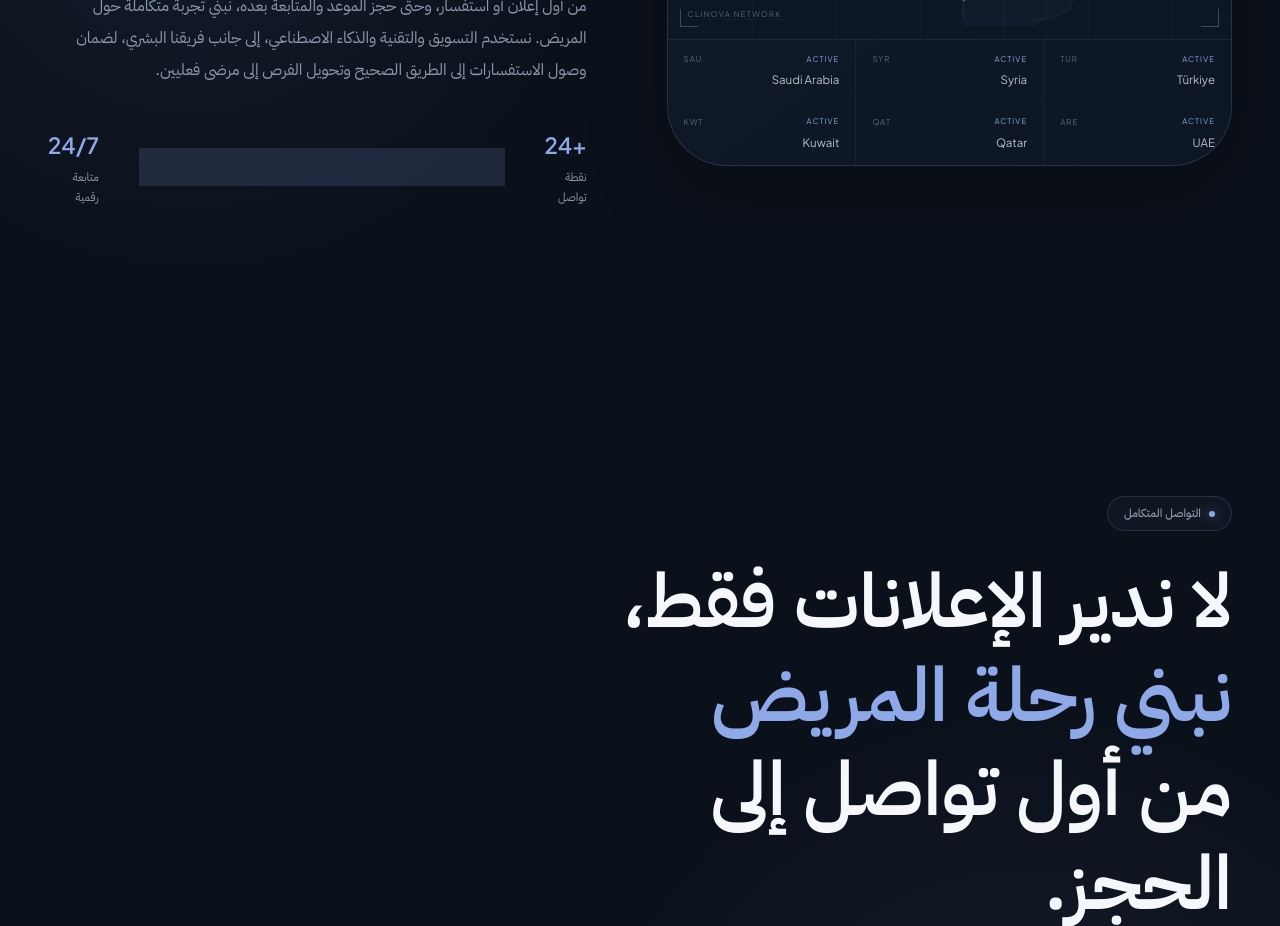
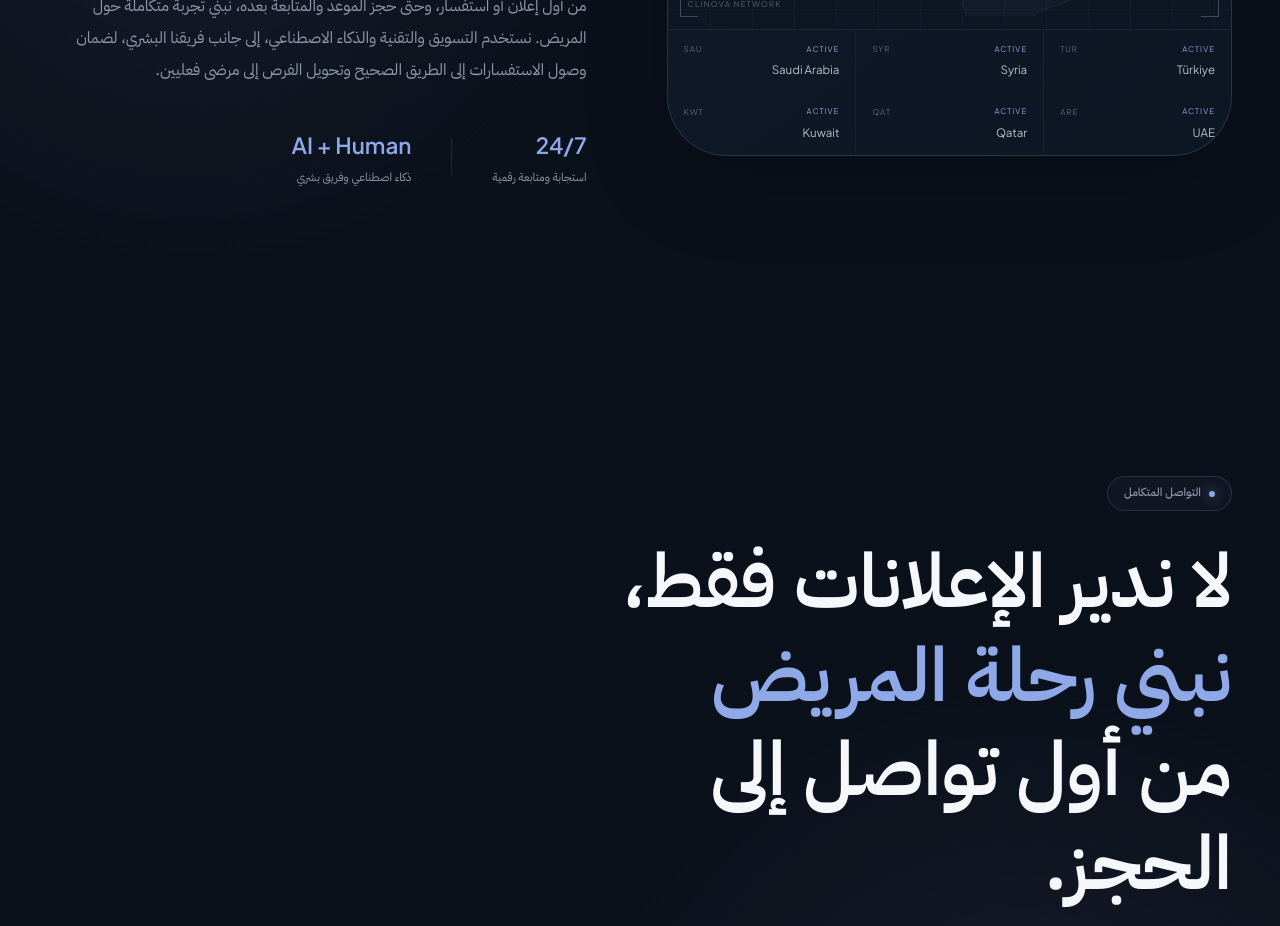
Before and after one commit to ibraham7/clinova, a React (Vite) app: page / in a window 1280 px wide. Shown: the part 3120-4046 px from the top of the page. Built offline with nearby package versions, Linux system fonts and the light colour scheme.

Commit message:
Update response and AI-human highlights and correct divider width

```diff
--- a/src/components/ReachSection/ReachSection.tsx
+++ b/src/components/ReachSection/ReachSection.tsx
@@ -542,14 +542,15 @@ function ReachSection() {
                             }}
                         >
                             <ReachStat
-                                value="+24"
-                                label="نقطة تواصل"
+                                value="24/7"
+                                label="استجابة ومتابعة رقمية"
                             />
 
                             <Box
                                 sx={{
-                                    width: 1,
+                                    width: "1px",
                                     height: 38,
+                                    flexShrink: 0,
 
                                     backgroundColor:
                                         "rgba(142,168,232,0.15)",
@@ -557,8 +558,8 @@ function ReachSection() {
                             />
 
                             <ReachStat
-                                value="24/7"
-                                label="متابعة رقمية"
+                                value="AI + Human"
+                                label="ذكاء اصطناعي وفريق بشري"
                             />
                         </Stack>
                     </Box>
@@ -622,6 +623,7 @@ function ReachStat({
     return (
         <Box>
             <Typography
+                dir="ltr"
                 sx={{
                     fontFamily:
                         '"Plus Jakarta Sans", sans-serif',
```
